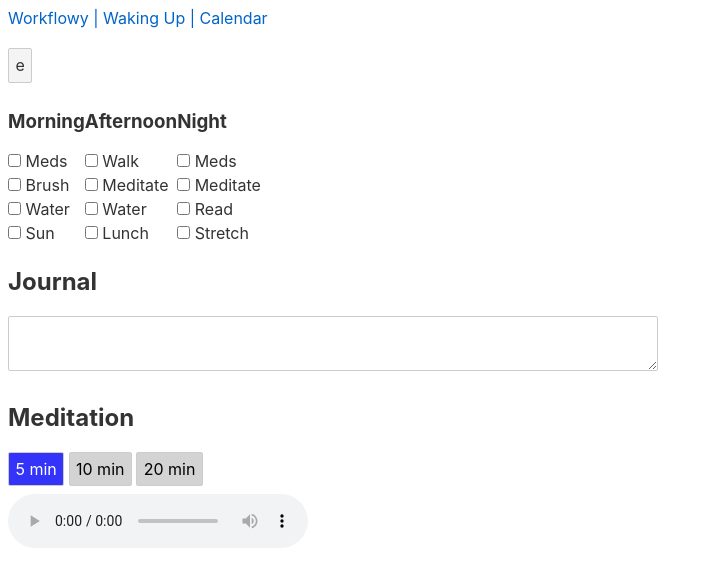
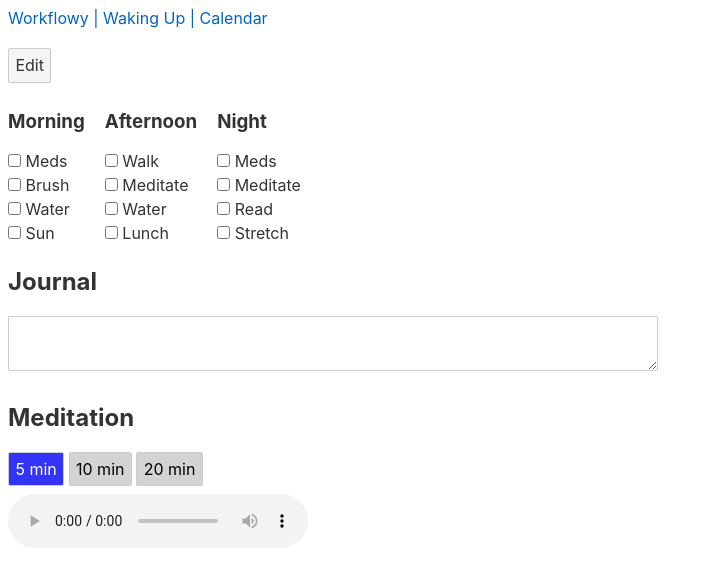
Before and after one commit to trilusa/routine-builder, a Svelte app: page / in a window 1280 px wide. Shown: the top 586 px of the page, without its empty margins (0-713 px from the left). Built offline with nearby package versions, Linux system fonts and the light colour scheme.

Commit message:
cleaned up

```diff
--- a/src/components/Table.svelte
+++ b/src/components/Table.svelte
@@ -9,7 +9,7 @@
 
     function toggleEdit(){
         if(editing){
-            // console.log(table);
+            console.log(headers, table);
             dispatch('updated', {
                 id:id,
                 table:table
@@ -26,8 +26,8 @@
     }
 
     function addEntry(col, row){
-        table[col] = [...table[col], "..."];
-        console.log("Added to col", col);
+        table[col] = [...table[col], " . . . "];
+        // console.log("Added to col", col);
     }
 
     function delCol(col){
@@ -35,28 +35,30 @@
         headers.splice(col,1);
         table=table;
         headers=headers;
-        console.log("deleted col", table);
+        // console.log("deleted col", table);
     }
 
     function addCol(col){
         headers = [...headers, "New Column"];
-        table = [...table, ["..."]];
-        console.log("Added col", table);
+        table = [...table, [" . . . "]];
+        // console.log("Added col", table);
     }
 
 </script>
 
 <div>
     <br>
-    <span><button on:click={toggleEdit}>{editing ? "s" : "e"}</button></span>
+    <span><button on:click={toggleEdit}>{editing ? "Save" : "Edit"}</button></span>
     <br>
 <div class="flex">
     {#each headers as header, i}
-        <div class="column entry">
+        <div class="column">
             <div class="entry">
                 {#if editing}
-                    <h3 contenteditable=true bind:textContent={headers[i]}>{header}</h3>
+
+                    <span  contenteditable=true bind:textContent={headers[i]}>{header}</span>
                     <button class="button danger" on:click={() => delCol(i)}>-</button>
+
                 {:else}
                 <h3>{header}</h3>
                 {/if}
@@ -66,10 +68,10 @@
                 <div class="entry">
                     <input type=checkbox/>
                     {#if editing}
-                        <span contenteditable=true bind:textContent={table[i][j]}>{row}</span>
-                        <span><button class="button danger" on:click={() => delEntry(i,j)}>-</button></span>
+                    <span contenteditable=true bind:textContent={table[i][j]}>{row}</span>
+                    <button class="button danger" on:click={() => delEntry(i,j)}>-</button>
                     {:else}
-                        <span>{row}</span>
+                    <span>{row}</span>
                     {/if}
                 </div>
 
@@ -94,20 +96,17 @@
 
 <style>
     .flex{
-        display: inline-flex;
-
-    }
-
-    .column{
-        margin-inline: 20 px;
+        display: flex;
+        flex-wrap: wrap;
+        gap:20px
     }
 
     .button {
        opacity: 0%;
-       height: min-content;
+       max-height: fit-content;
     }
 
-    .entry:hover > .button {
+    .entry:hover  .button {
         opacity:100%;
         border:none;
     }
```
Also changed, not shown: src/App.svelte (+6 -3 lines).
